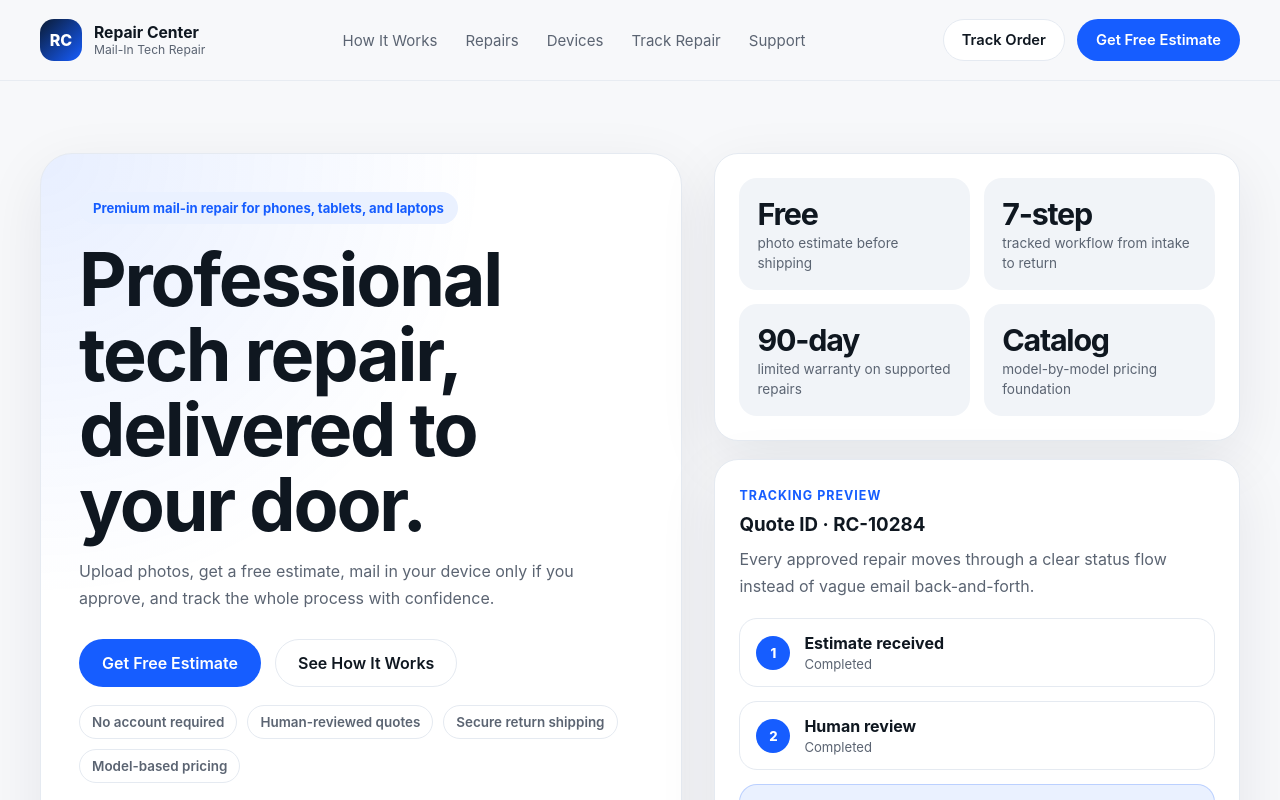
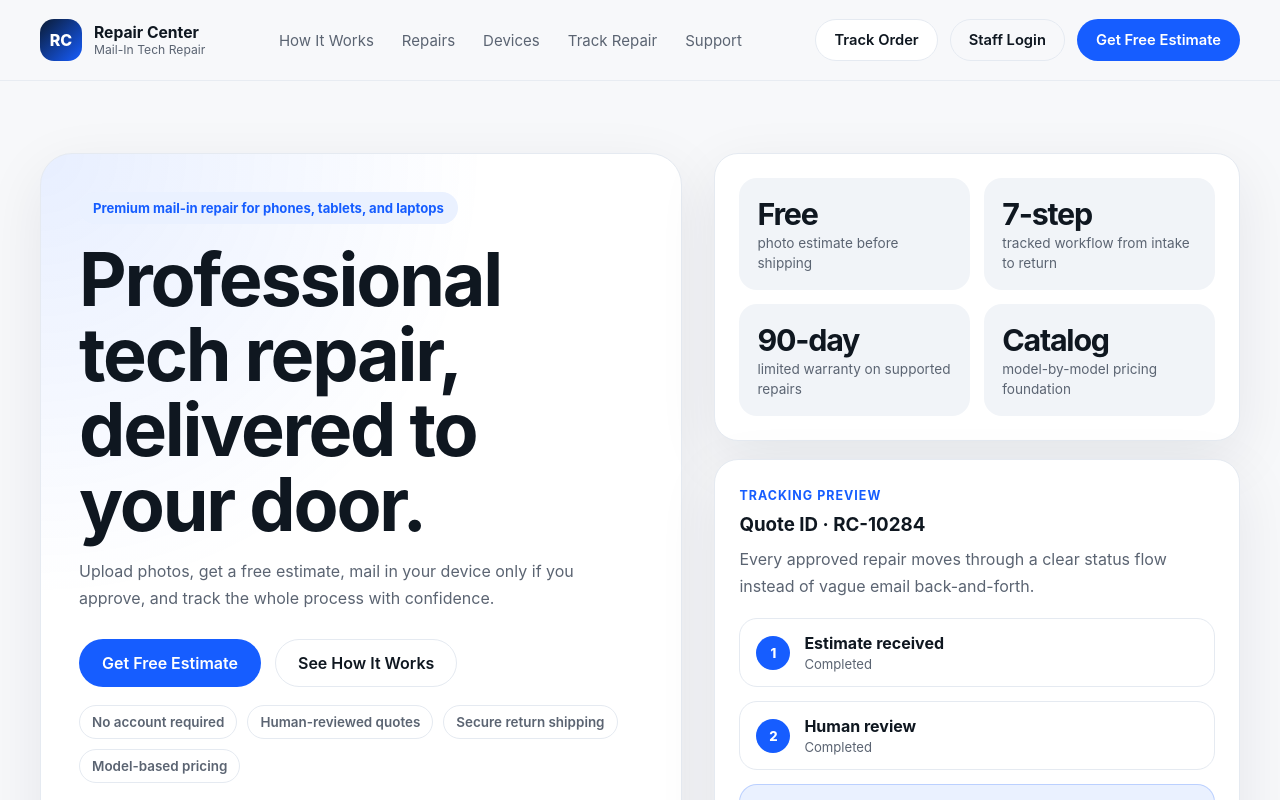
Before and after one commit to kkoly10/repair-center, a Next.js app: page / in a window 1280 px wide. Shown: the top 800 px of the page. Built offline with nearby package versions, Linux system fonts and the light colour scheme.

Commit message:
Update SiteHeader.js

```diff
--- a/components/SiteHeader.js
+++ b/components/SiteHeader.js
@@ -37,6 +37,9 @@ export default function SiteHeader() {
           <Link href='/track' className='button button-secondary button-compact'>
             Track Order
           </Link>
+          <Link href='/login' className='button button-ghost button-compact'>
+            Staff Login
+          </Link>
           <Link href='/estimate' className='button button-primary button-compact'>
             Get Free Estimate
           </Link>
@@ -62,6 +65,9 @@ export default function SiteHeader() {
                 {item.label}
               </Link>
             ))}
+            <Link href='/login' className='button button-ghost' onClick={() => setOpen(false)}>
+              Staff Login
+            </Link>
             <Link href='/estimate' className='button button-primary' onClick={() => setOpen(false)}>
               Get Free Estimate
             </Link>
```
